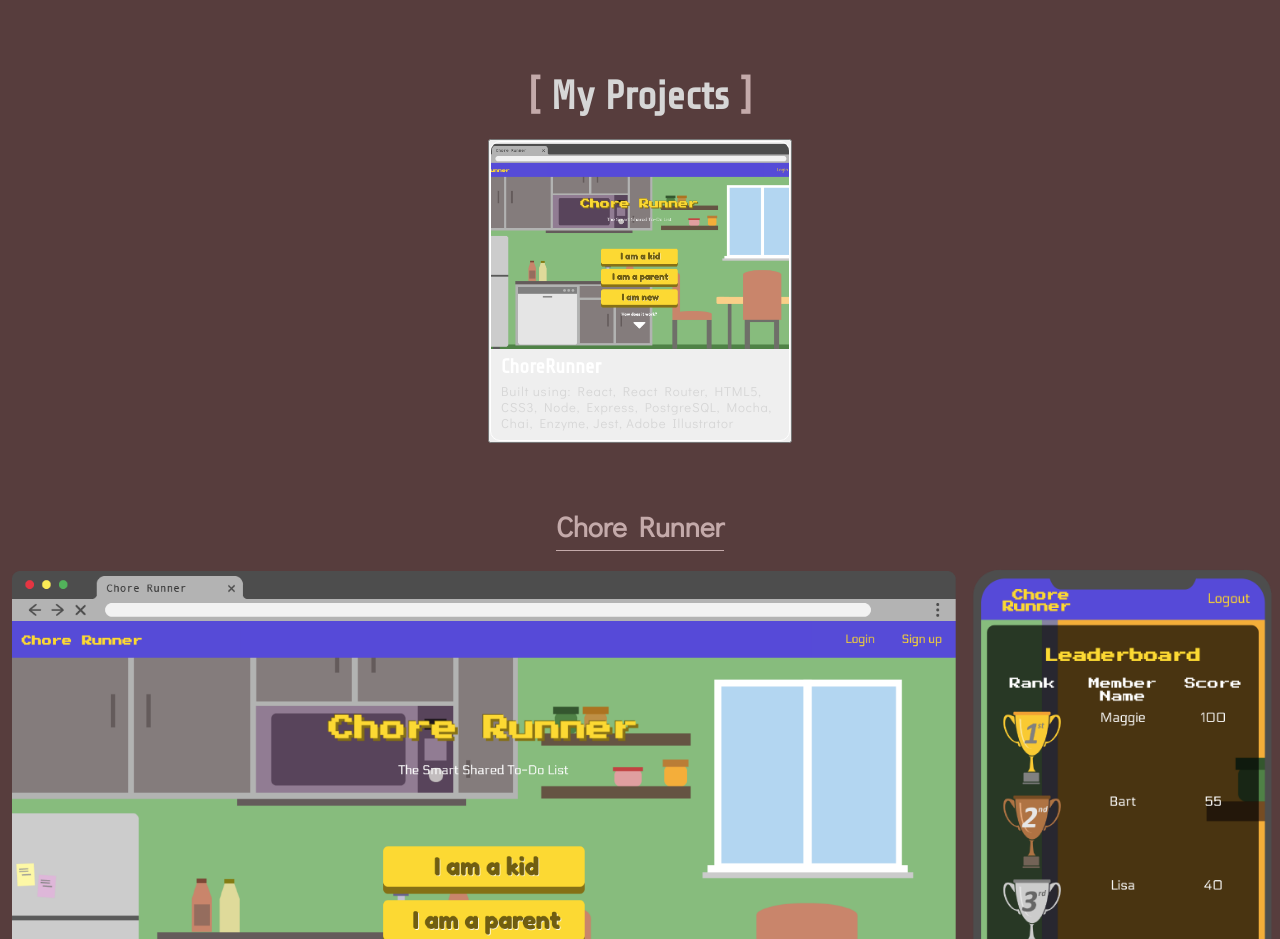
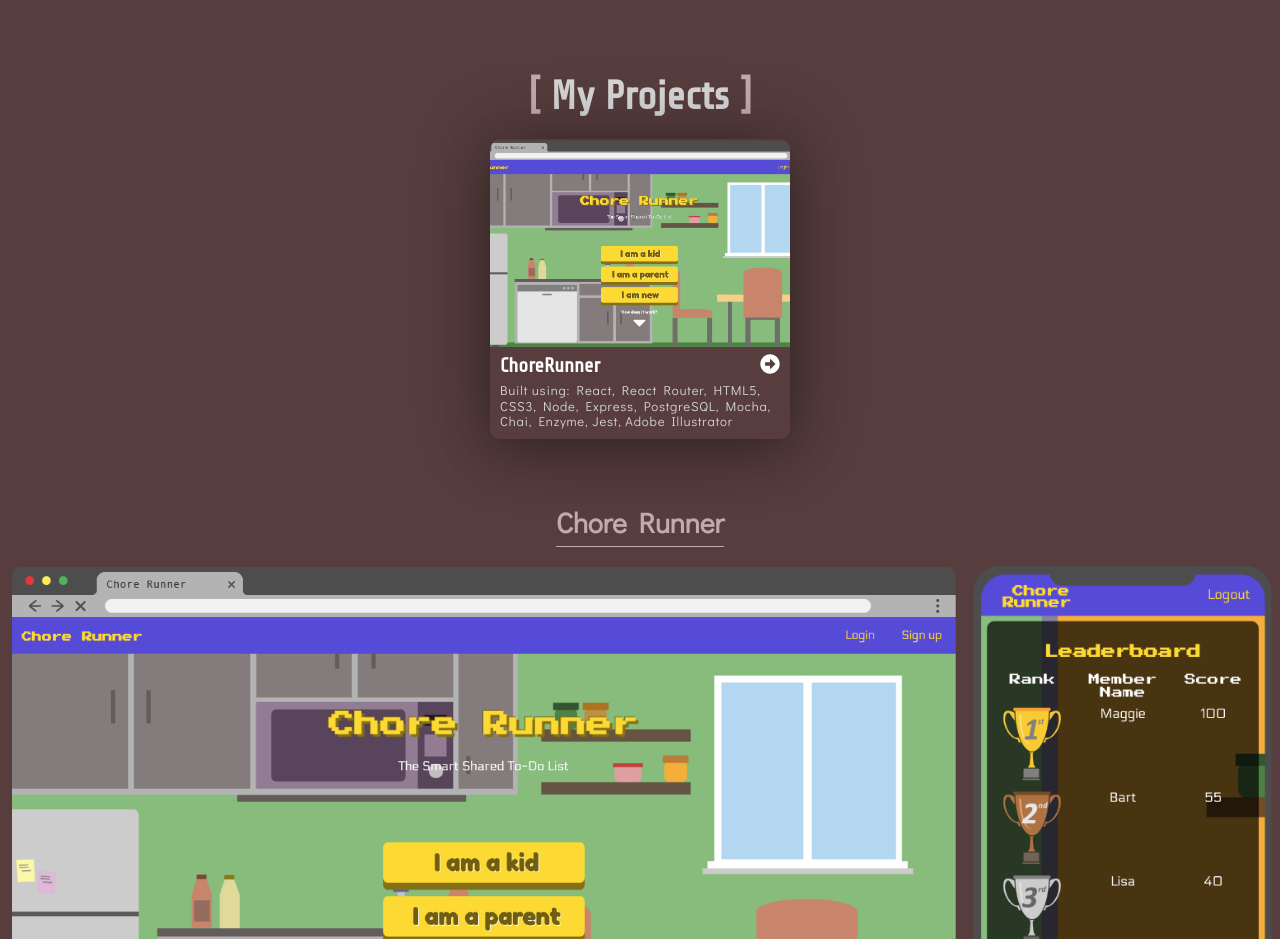
Before and after one commit to nphiukhao/portfolio, a React (Create React App) app: page / in a window 1280 px wide. Shown: the part 1580-2519 px from the top of the page. Built offline with nearby package versions, Linux system fonts and the light colour scheme.

Commit message:
card styled

```diff
--- a/src/components/Projects/Modal.css
+++ b/src/components/Projects/Modal.css
@@ -17,8 +17,11 @@
 }
 
 .close {
+  background: none;
+  border: none;
   position: fixed;
   top: 0;
   right: 0;
   z-index: 3;
+  cursor: pointer;
 }
--- a/src/components/Projects/Projects.css
+++ b/src/components/Projects/Projects.css
@@ -132,9 +132,16 @@
 .card {
   width: 300px;
   height: 300px;
-  border: white solid 1px;
+  /* border: white solid 1px; */
   border-radius: 10px;
   overflow: hidden;
+  box-shadow: 0 0px 70px 0 rgba(0,0,0,0.34),0 17px 50px 0 rgba(0,0,0,0.19);
+}
+.card-button{
+  text-decoration: none;
+  background: none;
+  border: none;
+  cursor: pointer;
 }
 .card-img {
   /* background: grey; */
@@ -174,4 +181,5 @@
 .card-icon {
   float: right;
   margin-right: 10px;
+  cursor: pointer;
 }
--- a/src/components/Projects/Projects.js
+++ b/src/components/Projects/Projects.js
@@ -11,7 +11,7 @@ import FindpetsFullscreen from "../../Images/findpets_fullscreen.png";
 import FindpetsMobile from "../../Images/findpets_mobile.png";
 import Project1Modal from "./Project1Modal"
 import { FontAwesomeIcon } from "@fortawesome/react-fontawesome";
-import { faExternalLinkAlt } from "@fortawesome/free-solid-svg-icons";
+import { faArrowAltCircleRight } from "@fortawesome/free-solid-svg-icons";
 import "./Projects.css";
 
 
@@ -54,7 +54,7 @@ export default class Projects extends Component {
       </div> */}
       {/* -------------------------  */}
 
-      <button onClick={() => this.props.showModal('showMProject1')}>
+      <button className='card-button' onClick={() => this.props.showModal('showMProject1')}>
         <div className="card">
           <div className="card-img">
             <img
@@ -64,7 +64,7 @@ export default class Projects extends Component {
             />
           </div>
           <div className="card-text">
-    <h4>ChoreRunner {/*<FontAwesomeIcon className='card-icon' icon={faExternalLinkAlt} size="1x"/>*/}</h4>
+    <h4>ChoreRunner <FontAwesomeIcon className='card-icon' icon={faArrowAltCircleRight} size="1x"/></h4>
             <p>
               Built using: React, React Router, HTML5, CSS3, Node, Express,
               PostgreSQL, Mocha, Chai, Enzyme, Jest, Adobe Illustrator
```
